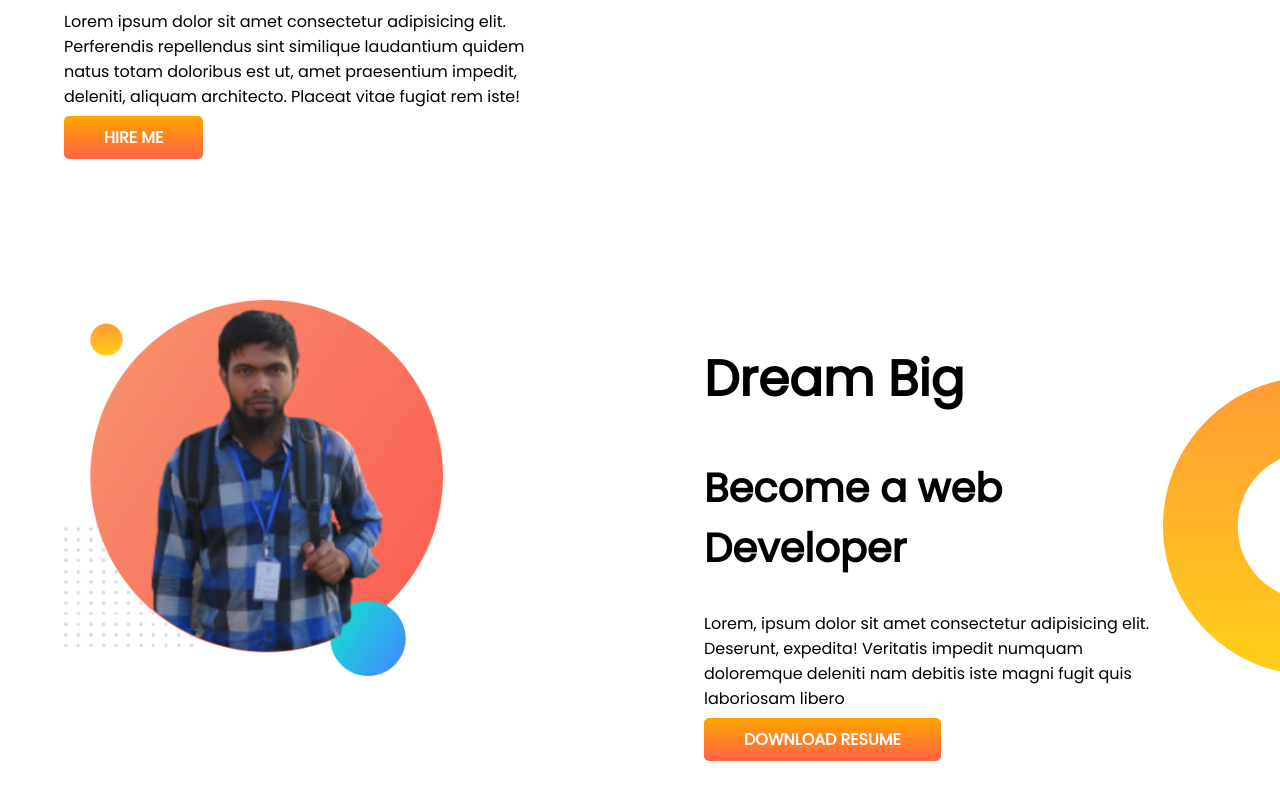
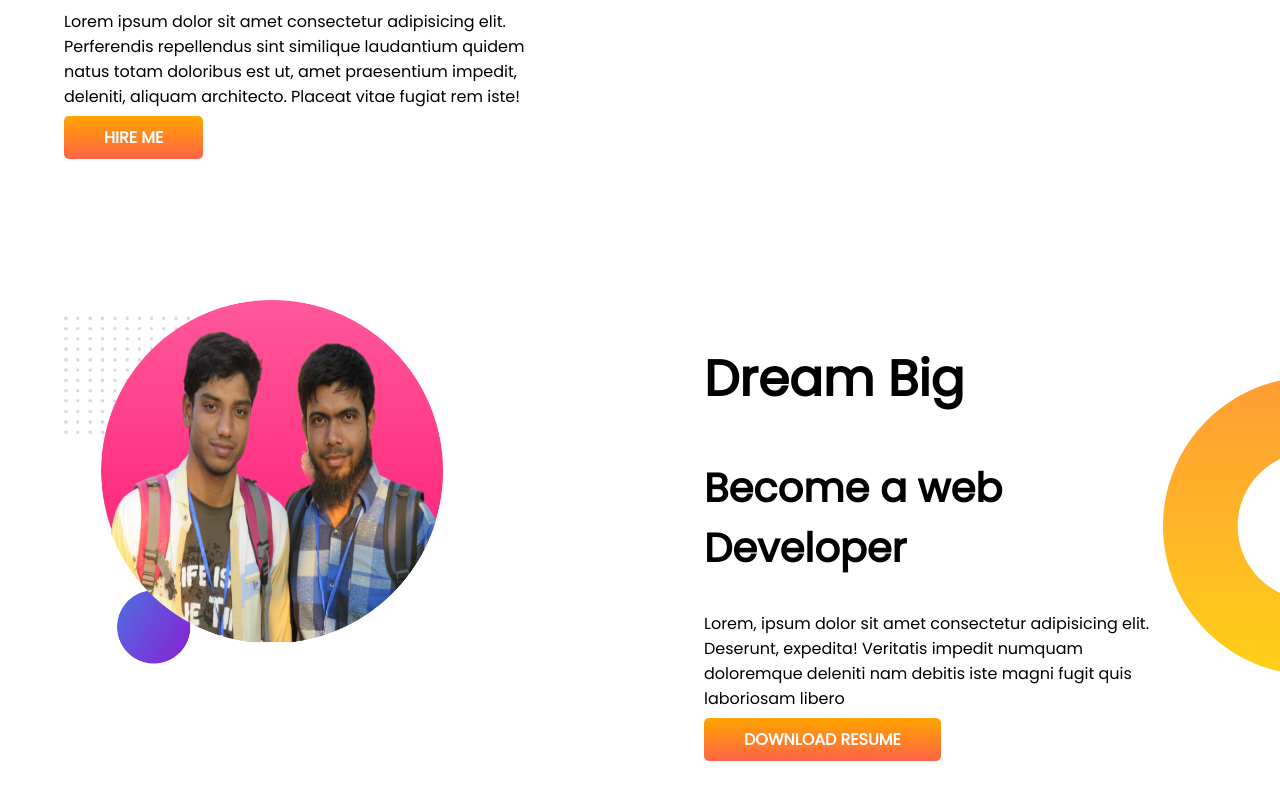
Before and after one commit to masudrana5/masud-protfolio, a plain HTML site: page index.html in a window 1280 px wide. Shown: the part 388-1188 px from the top of the page. Drawn offline with Linux system fonts and the light colour scheme.

Commit message:
dream section add a new photo

```diff
--- a/index.html
+++ b/index.html
@@ -29,7 +29,7 @@
    </section>
    <section class="dream-bit flexible-container">
       <div class="half-width">
-         <img src="showOff/my-bg.png" alt="">
+         <img src="showOff/my-bg2.png" alt="">
       </div>
       <div class="half-width">
          <h1>Dream Big</h1>
```
Also changed, not shown: showOff/my-bg2.png (added).
